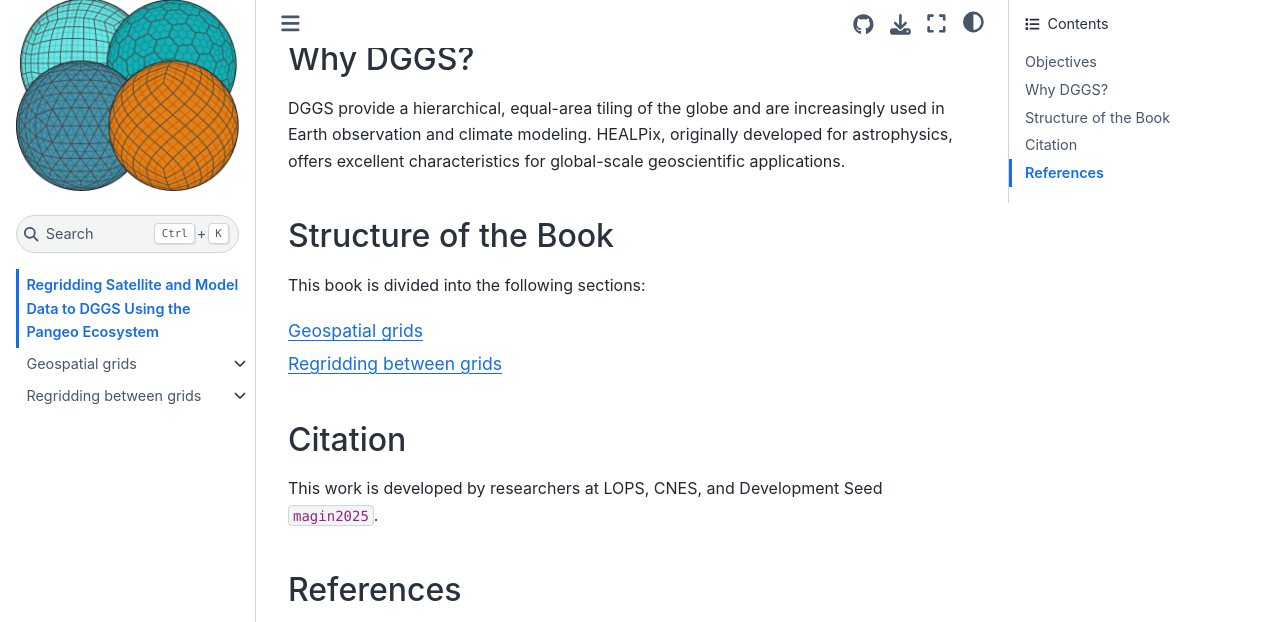
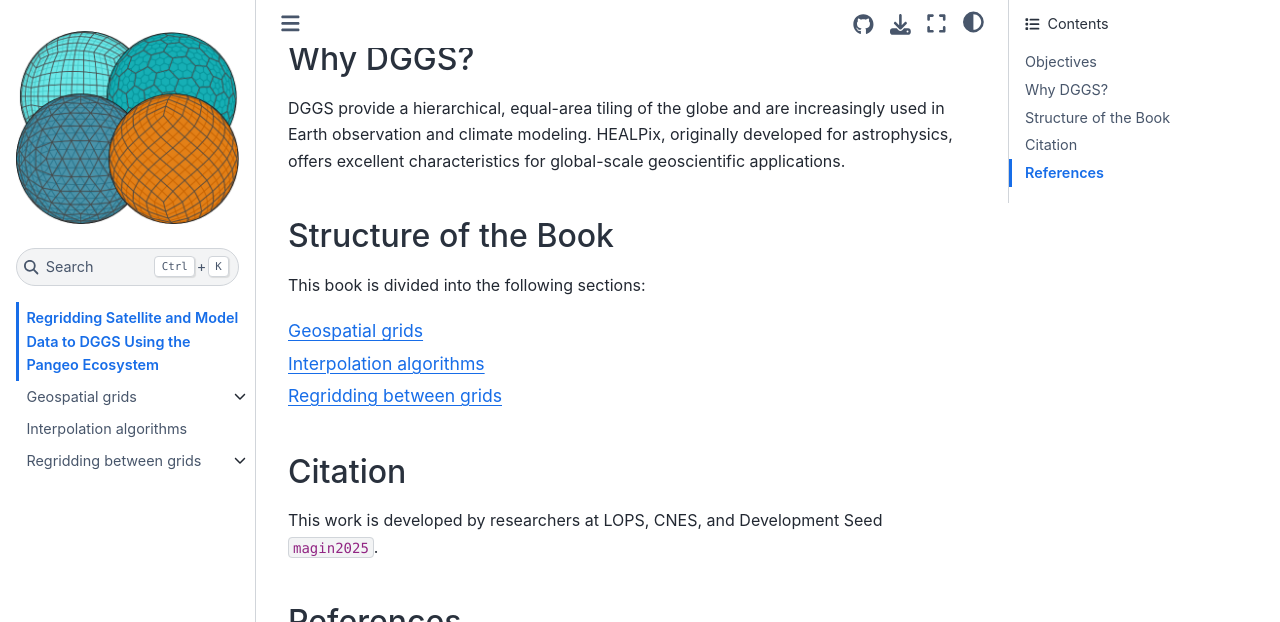
Before and after one commit to keewis/regridding-ecosystem-overview, a Jupyter Book: the page built from docs/intro.md, in a window 1280 px wide and 900 px high, scrolled down 615 px, cut to the strip 0-622 px from the top of the window. Built offline with Jupyter Book 1.0.4 settings and Sphinx 7.4.7 and the Sphinx Book theme 1.1.4, drawn with Linux system fonts in a browser that asks for light colours; cross-references to code outside the pages are shown as plain code.

Commit message:
add to the toc

```diff
--- a/docs/_toc.yml
+++ b/docs/_toc.yml
@@ -10,6 +10,7 @@
       - file: grid-types/curvilinear
       - file: grid-types/dggs
       - file: grid-types/unstructured
+  - file: algorithms/index
   - file: regridding/index
     sections:
       - file: regridding/xesmf-h3
```
